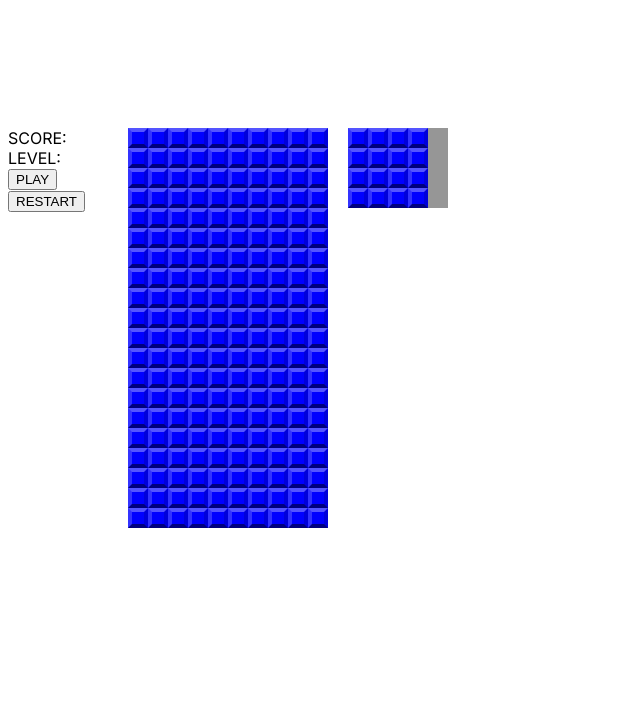
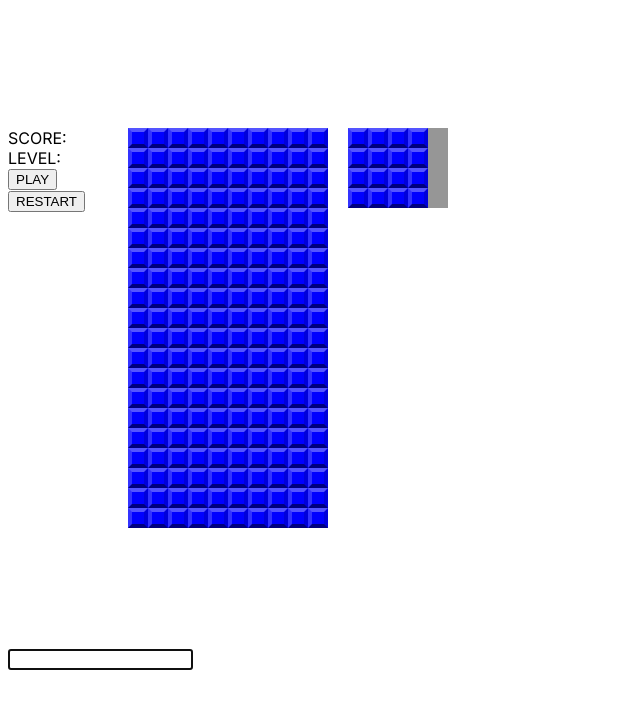
Before and after one commit to Gohkyle/tetris-next, a Next.js app: page / in a window 1280 px wide. Shown: the top 708 px of the page, without its empty margins (0-640 px from the left). Built offline with nearby package versions, Linux system fonts and the light colour scheme.

Commit message:
onKeyUp handler present

```diff
--- /dev/null
+++ b/src/app/components/Input.tsx
@@ -0,0 +1,14 @@
+'use client'
+
+interface iProps {
+    key: string
+}
+export const Input = () => {
+    const handleButtonPress = ({key}: iProps) => {
+        console.log(key)
+    }
+
+    return (
+        <input type="text" onKeyUp={handleButtonPress} autoFocus/>
+    )
+}
--- a/src/app/page.tsx
+++ b/src/app/page.tsx
@@ -1,10 +1,12 @@
 import styles from './page.module.css'
 import { Tetris } from './components/Tetris'
+import { Input } from './components/Input'
 
 export default function Home() {
   return (
     <main>
       <Tetris/>
+      <Input/>
     </main>
   )
 }
```
